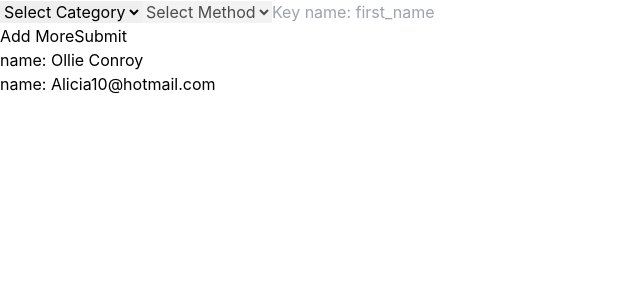
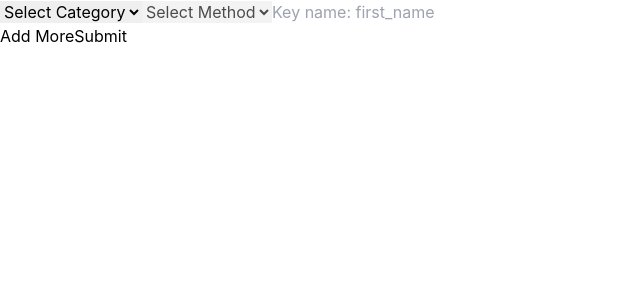
Before and after one commit to sriram-egen/react-projects, a React (Create React App) app: page /faker-js in a window 1280 px wide. Shown: the top 300 px of the page, without its empty margins (0-640 px from the left). Built offline with nearby package versions, Linux system fonts and the light colour scheme.

Commit message:
code clear

```diff
--- a/src/pages/faker-js.jsx
+++ b/src/pages/faker-js.jsx
@@ -4,9 +4,6 @@ import FakerFormComponent from "../components/json-viewer/form";
 import { useState } from "react";
 
 export default function FakerJS() {
-  const randomName = faker.person.fullName(); // Rowan Nikolaus
-  const randomEmail = faker.internet.email(); // Kassandra.Haley@erich.biz
-
   const [json, setJson] = useState(null);
 
   const handleSubmit = (categories) => {
@@ -22,8 +19,6 @@ export default function FakerJS() {
   return (
     <div>
       <FakerFormComponent onSubmit={handleSubmit} />
-      <p>name: {randomName}</p>
-      <p>name: {randomEmail}</p>
       {json ? <JsonViewer json={json}></JsonViewer> : null}
     </div>
   );
```
